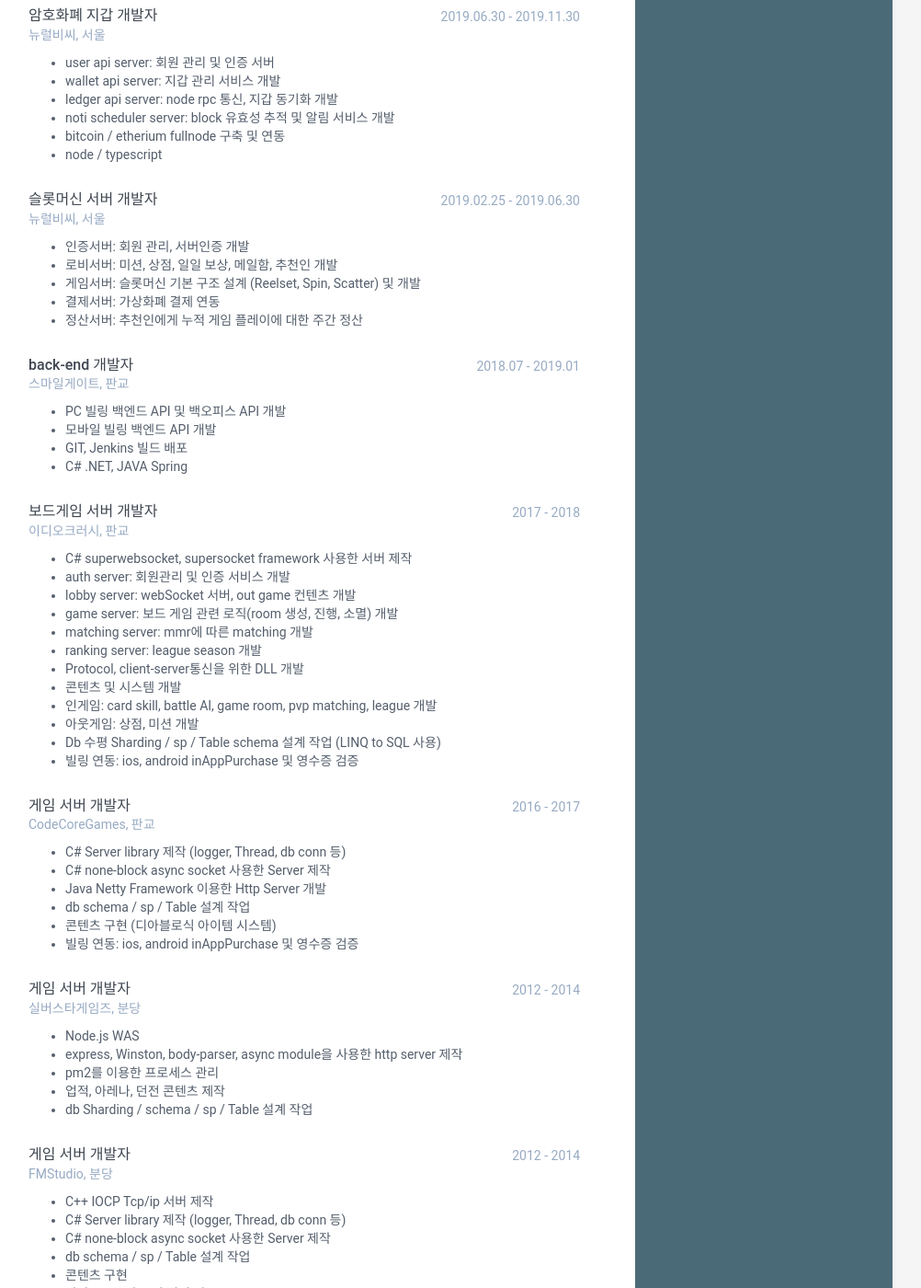
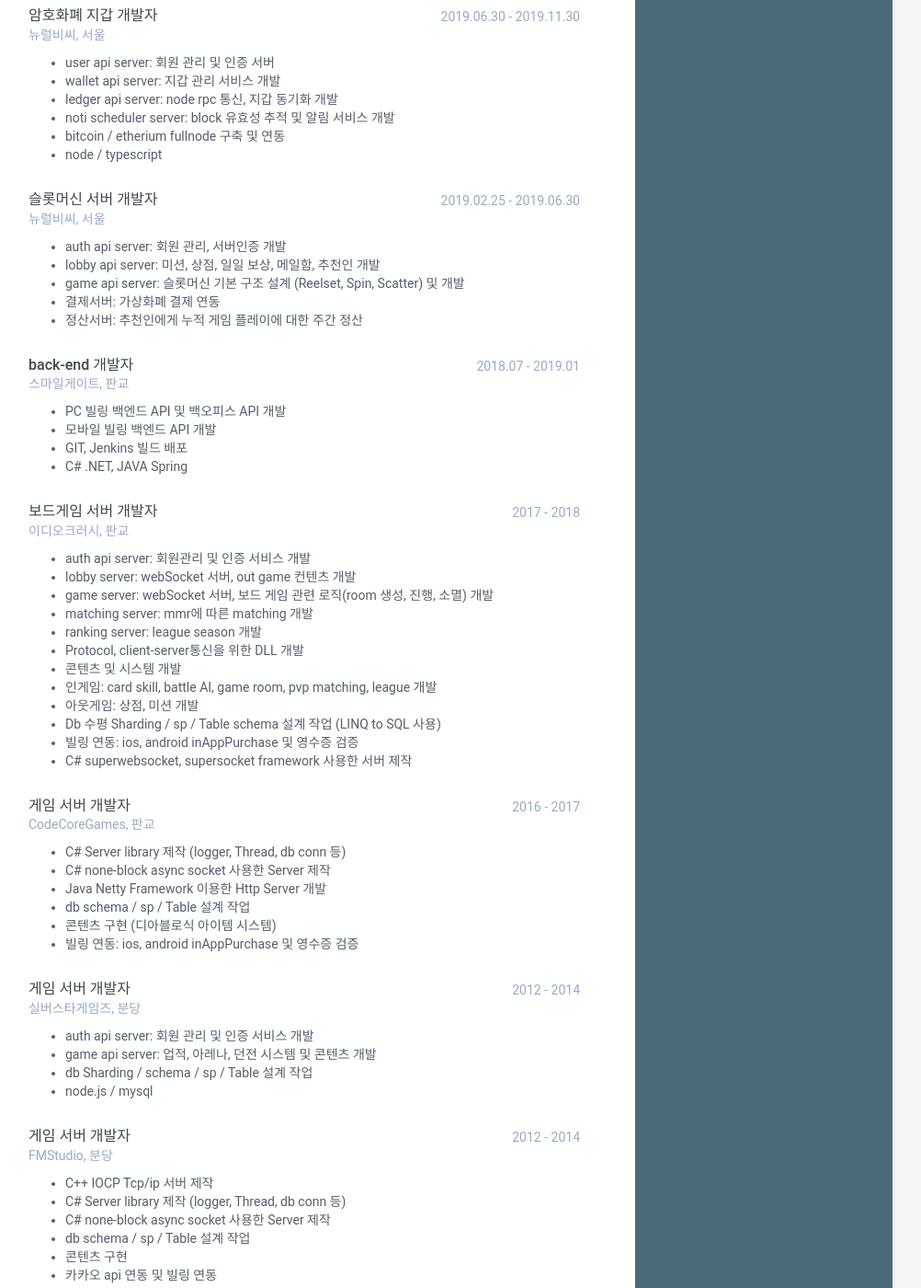
Before and after one commit to bizarim/bizarim.github.io, a Jekyll site: the page built from index.html, in a window 1280 px wide and 1400 px high, scrolled down 1060 px. Shown: the whole window at 92% size, without its empty margins (169-1171 px from the left). Built offline with Jekyll 4.4.1, drawn with Linux system fonts in a browser that asks for light colours; some of the changed text lies outside the part shown.

Commit message:
Fix: add resume

```diff
--- a/_data/data.yml
+++ b/_data/data.yml
@@ -84,8 +84,8 @@ experiences:
       time: 2022.05 - 현재
       company: (주)diverse, 판교
       details: |
-        - auth web server: 회원 관리 및 인증 서비스 개발
-        - game web server: 베팅 및 out game 컨텐츠 개발
+        - auth api server: 회원 관리 및 인증 서비스 개발
+        - game api server: 베팅 및 out game 컨텐츠 개발
         - race app server: race 시스템 개발
         - payout app server: 배당금 시스템 개발
         - block sync app server: 블럭 정보 확인 시스템 개발
@@ -136,9 +136,9 @@ experiences:
       time: 2019.02.25 - 2019.06.30
       company: 뉴럴비씨, 서울
       details: |
-        - 인증서버: 회원 관리, 서버인증 개발
-        - 로비서버: 미션, 상점, 일일 보상, 메일함, 추천인 개발
-        - 게임서버: 슬롯머신 기본 구조 설계 (Reelset, Spin, Scatter) 및 개발
+        - auth api server: 회원 관리, 서버인증 개발
+        - lobby api server: 미션, 상점, 일일 보상, 메일함, 추천인 개발
+        - game api server: 슬롯머신 기본 구조 설계 (Reelset, Spin, Scatter) 및 개발
         - 결제서버: 가상화폐 결제 연동
         - 정산서버: 추천인에게 누적 게임 플레이에 대한 주간 정산
 
@@ -155,10 +155,9 @@ experiences:
       time: 2017 - 2018
       company: 이디오크러시, 판교
       details: |
-        - C# superwebsocket, supersocket framework 사용한 서버 제작
-        - auth server: 회원관리 및 인증 서비스 개발
+        - auth api server: 회원관리 및 인증 서비스 개발
         - lobby server: webSocket 서버, out game 컨텐츠 개발
-        - game server: 보드 게임 관련 로직(room 생성, 진행, 소멸) 개발
+        - game server: webSocket 서버, 보드 게임 관련 로직(room 생성, 진행, 소멸) 개발
         - matching server: mmr에 따른 matching 개발
         - ranking server: league season 개발
         - Protocol, client-server통신을 위한 DLL 개발
@@ -167,6 +166,7 @@ experiences:
         - 아웃게임: 상점, 미션 개발
         - Db 수평 Sharding / sp / Table schema 설계 작업 (LINQ to SQL 사용)
         - 빌링 연동: ios, android inAppPurchase 및 영수증 검증
+        - C# superwebsocket, supersocket framework 사용한 서버 제작
 
     - role: 게임 서버 개발자
       time: 2016 - 2017
@@ -183,11 +183,10 @@ experiences:
       time: 2012 - 2014
       company: 실버스타게임즈, 분당
       details: |
-        - Node.js WAS
-        - express, Winston, body-parser, async module을 사용한 http server 제작
-        - pm2를 이용한 프로세스 관리
-        - 업적, 아레나, 던전 콘텐츠 제작
+        - auth api server: 회원 관리 및 인증 서비스 개발
+        - game api server: 업적, 아레나, 던전 시스템 및 콘텐츠 개발
         - db Sharding / schema / sp / Table 설계 작업
+        - node.js / mysql
 
     - role: 게임 서버 개발자
       time: 2012 - 2014
```
